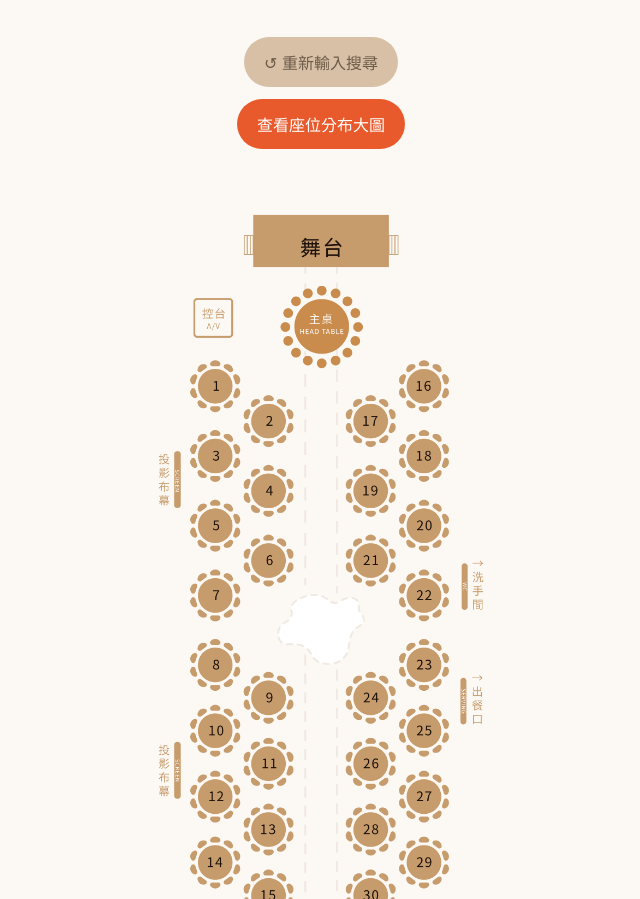
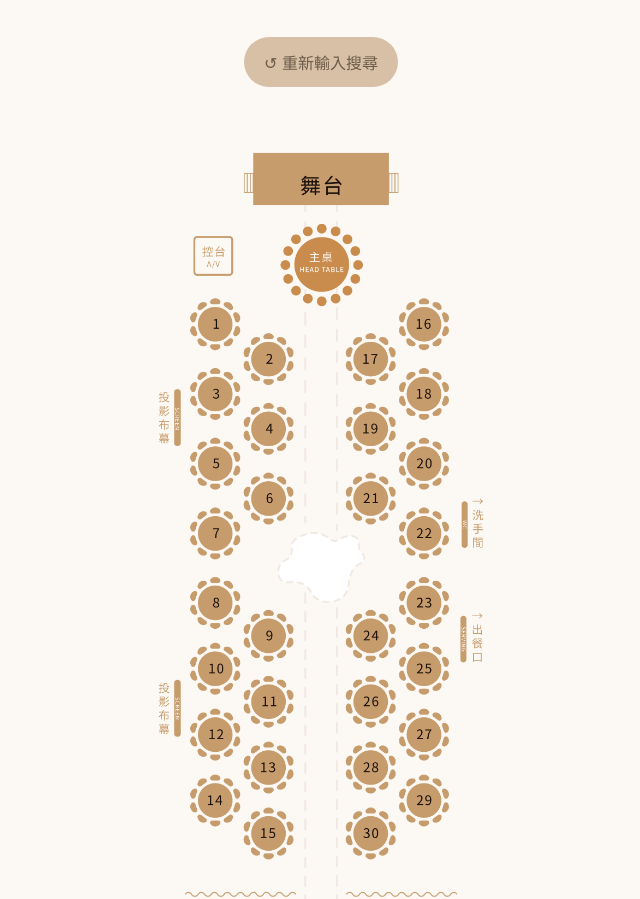
Before and after one commit to wumrongoing-creator/wedding-seats, a plain HTML site: page index.html in a window 1280 px wide. Shown: the part 893-1792 px from the top of the page, without its empty margins (319-959 px from the left). Drawn offline with Linux system fonts and the light colour scheme.

Commit message:
Refactor index.html to remove redundant code

```diff
--- a/index.html
+++ b/index.html
@@ -245,13 +245,7 @@
     }
     .secondary-btn:hover {
         background-color: #c5ad8f;
-    }
 
-    .link-btn {
-        background-color: #E85A2B;
-    }
-    .link-btn:hover {
-        background-color: #cc4f26;
     }
 
 </style>
@@ -300,8 +294,6 @@
     <!-- 新增功能按鈕區 -->
     <div class="button-area">
         <button class="btn secondary-btn" onclick="resetSearch()">↺ 重新輸入搜尋</button>
-        <button class="btn link-btn" onclick="window.open('https://sites.google.com/view/wedding-seats-await/view', '_blank')">
-            查看座位分布大圖
         </button>
     </div>
 
```
